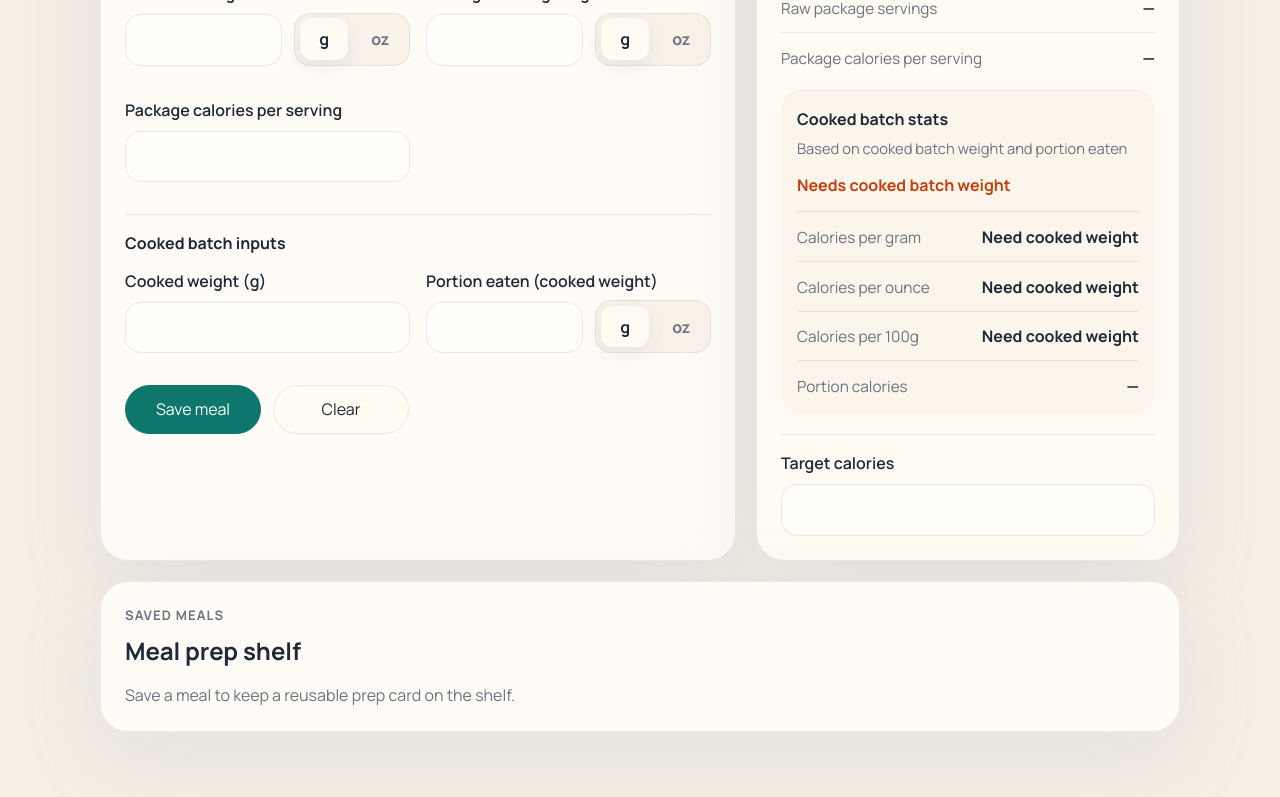
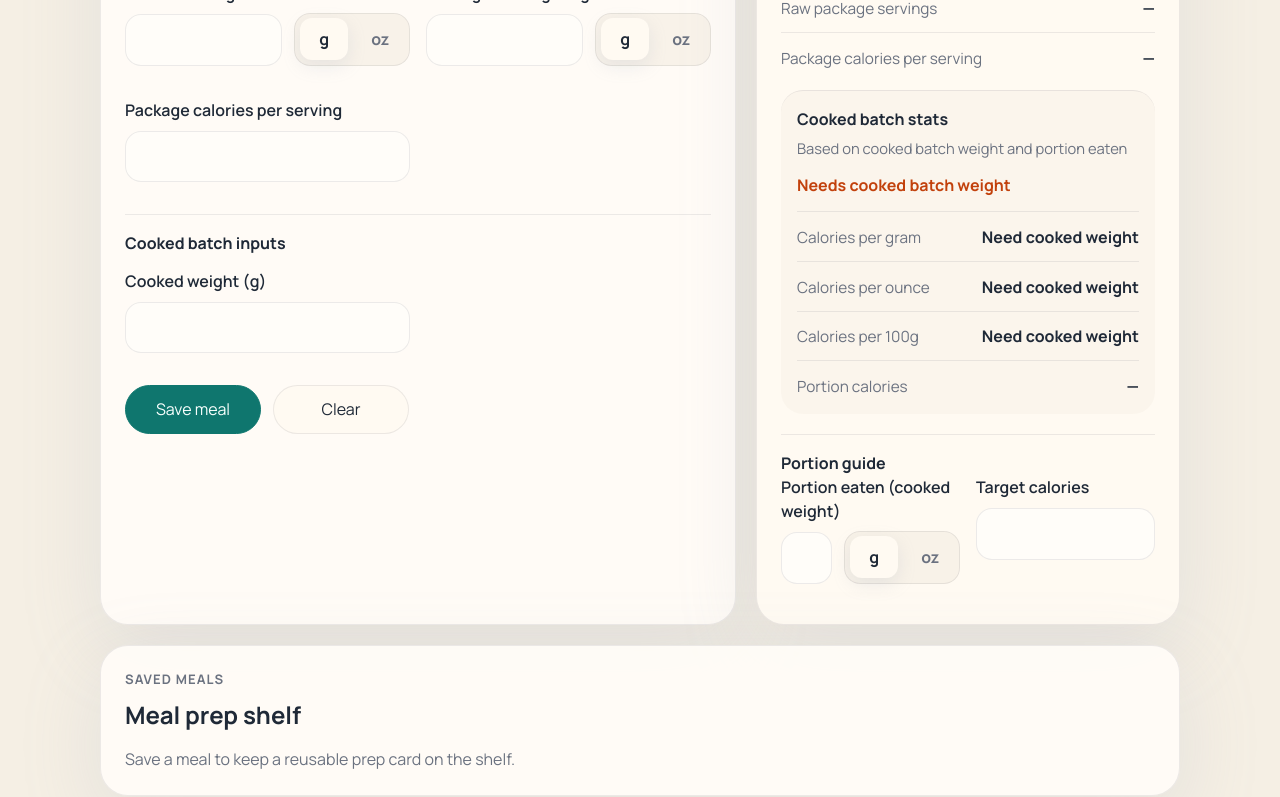
Before and after one commit to relomy/portion_pilot, a React (Vite) app: page / in a window 1280 px wide. Shown: the part 608-1405 px from the top of the page. Built offline with nearby package versions, Linux system fonts and the light colour scheme.

Commit message:
refactor: move portion input into results panel

```diff
--- a/src/App.tsx
+++ b/src/App.tsx
@@ -217,6 +217,12 @@ function App() {
           result={result}
           hasConflictingCalories={hasConflictingCalories}
           form={form}
+          portionEaten={form.portionEaten}
+          portionEatenUnit={form.portionEatenUnit}
+          onPortionEatenChange={(value) => handleNumberChange('portionEaten', value)}
+          onPortionEatenUnitChange={(value) =>
+            handleUnitChange('portionEatenUnit', value)
+          }
           targetCalories={targetCalories}
           onTargetCaloriesChange={setTargetCalories}
           cookedOutputUnit={cookedOutputUnit}
--- a/src/components/InputPanel.tsx
+++ b/src/components/InputPanel.tsx
@@ -218,15 +218,6 @@ function TotalModeFields({
               }
             />
           </label>
-
-          <WeightField
-            label="Portion eaten (cooked weight)"
-            name="portion-eaten-unit"
-            value={form.portionEaten}
-            unit={form.portionEatenUnit}
-            onValueChange={(value) => onNumberChange('portionEaten', value)}
-            onUnitChange={(value) => onUnitChange('portionEatenUnit', value)}
-          />
         </div>
       </section>
     </>
--- a/src/components/ResultsPanel.tsx
+++ b/src/components/ResultsPanel.tsx
@@ -21,20 +21,39 @@ type ResultsPanelProps = {
   result: CalculationResult
   hasConflictingCalories: boolean
   form: MealInputs
+  portionEaten?: number | null
+  portionEatenUnit?: WeightUnit
+  onPortionEatenChange?: (value: number | null) => void
+  onPortionEatenUnitChange?: (value: WeightUnit) => void
   targetCalories?: number | null
   onTargetCaloriesChange?: (value: number | null) => void
   cookedOutputUnit?: WeightUnit
   onCookedOutputUnitChange?: (value: WeightUnit) => void
 }
 
+function toInputValue(value: number | null | undefined) {
+  return value ?? ''
+}
+
 function TotalModeResults({
   form,
   result,
+  portionEaten,
+  portionEatenUnit,
+  onPortionEatenChange,
+  onPortionEatenUnitChange,
   targetCalories,
   onTargetCaloriesChange,
 }: Pick<
   ResultsPanelProps,
-  'form' | 'result' | 'targetCalories' | 'onTargetCaloriesChange'
+  | 'form'
+  | 'result'
+  | 'portionEaten'
+  | 'portionEatenUnit'
+  | 'onPortionEatenChange'
+  | 'onPortionEatenUnitChange'
+  | 'targetCalories'
+  | 'onTargetCaloriesChange'
 >) {
   const batchHelper =
     form.totalCaloriesSource === 'packageLabel'
@@ -44,7 +63,7 @@ function TotalModeResults({
   return (
     <>
       <section className="results-section results-section--batch">
-        <header>
+        <header data-testid="results-section-batch">
           <h3>Batch calorie stats</h3>
           <p>{batchHelper}</p>
         </header>
@@ -75,7 +94,7 @@ function TotalModeResults({
       </section>
 
       <section className="results-section results-section--cooked">
-        <header>
+        <header data-testid="results-section-cooked">
           <h3>Cooked batch stats</h3>
           <p>Based on cooked batch weight and portion eaten</p>
         </header>
@@ -104,8 +123,57 @@ function TotalModeResults({
         </dl>
       </section>
 
-      {form.totalCaloriesSource === 'packageLabel' ? (
-        <section className="results-section">
+      {form.mode === 'total' ? (
+        <section
+          className="results-section results-section--portion-guide"
+          data-testid="results-section-portion-guide"
+        >
+          <header>
+            <h3>Portion guide</h3>
+          </header>
+
+          <div className="field-grid">
+            <label className="field">
+              <span>Portion eaten (cooked weight)</span>
+              <div className="input-with-unit">
+                <input
+                  aria-label="Portion eaten (cooked weight)"
+                  type="number"
+                  value={toInputValue(portionEaten)}
+                  onChange={(event) =>
+                    onPortionEatenChange?.(
+                      event.target.value === '' ? null : Number(event.target.value),
+                    )
+                  }
+                />
+                <fieldset
+                  className="unit-segmented"
+                  aria-label="Portion eaten (cooked weight) unit"
+                >
+                  <label>
+                    <input
+                      checked={portionEatenUnit !== 'oz'}
+                      name="portion-eaten-unit"
+                      type="radio"
+                      value="g"
+                      onChange={() => onPortionEatenUnitChange?.('g')}
+                    />
+                    <span>g</span>
+                  </label>
+                  <label>
+                    <input
+                      checked={portionEatenUnit === 'oz'}
+                      name="portion-eaten-unit"
+                      type="radio"
+                      value="oz"
+                      onChange={() => onPortionEatenUnitChange?.('oz')}
+                    />
+                    <span>oz</span>
+                  </label>
+                </fieldset>
+              </div>
+            </label>
+
             <label className="field">
               <span>Target calories</span>
               <input
@@ -119,6 +187,7 @@ function TotalModeResults({
                 }
               />
             </label>
+          </div>
         </section>
       ) : null}
     </>
@@ -164,6 +233,10 @@ export function ResultsPanel({
   result,
   hasConflictingCalories,
   form,
+  portionEaten,
+  portionEatenUnit,
+  onPortionEatenChange,
+  onPortionEatenUnitChange,
   targetCalories,
   onTargetCaloriesChange,
   cookedOutputUnit: _cookedOutputUnit,
@@ -193,6 +266,10 @@ export function ResultsPanel({
         <TotalModeResults
           form={form}
           result={result}
+          portionEaten={portionEaten}
+          portionEatenUnit={portionEatenUnit}
+          onPortionEatenChange={onPortionEatenChange}
+          onPortionEatenUnitChange={onPortionEatenUnitChange}
           targetCalories={targetCalories}
           onTargetCaloriesChange={onTargetCaloriesChange}
         />
```
Also changed, not shown: 2 other files (tests, documents, lock files or other folders). Lines whose indentation alone changed are shown as unchanged.
